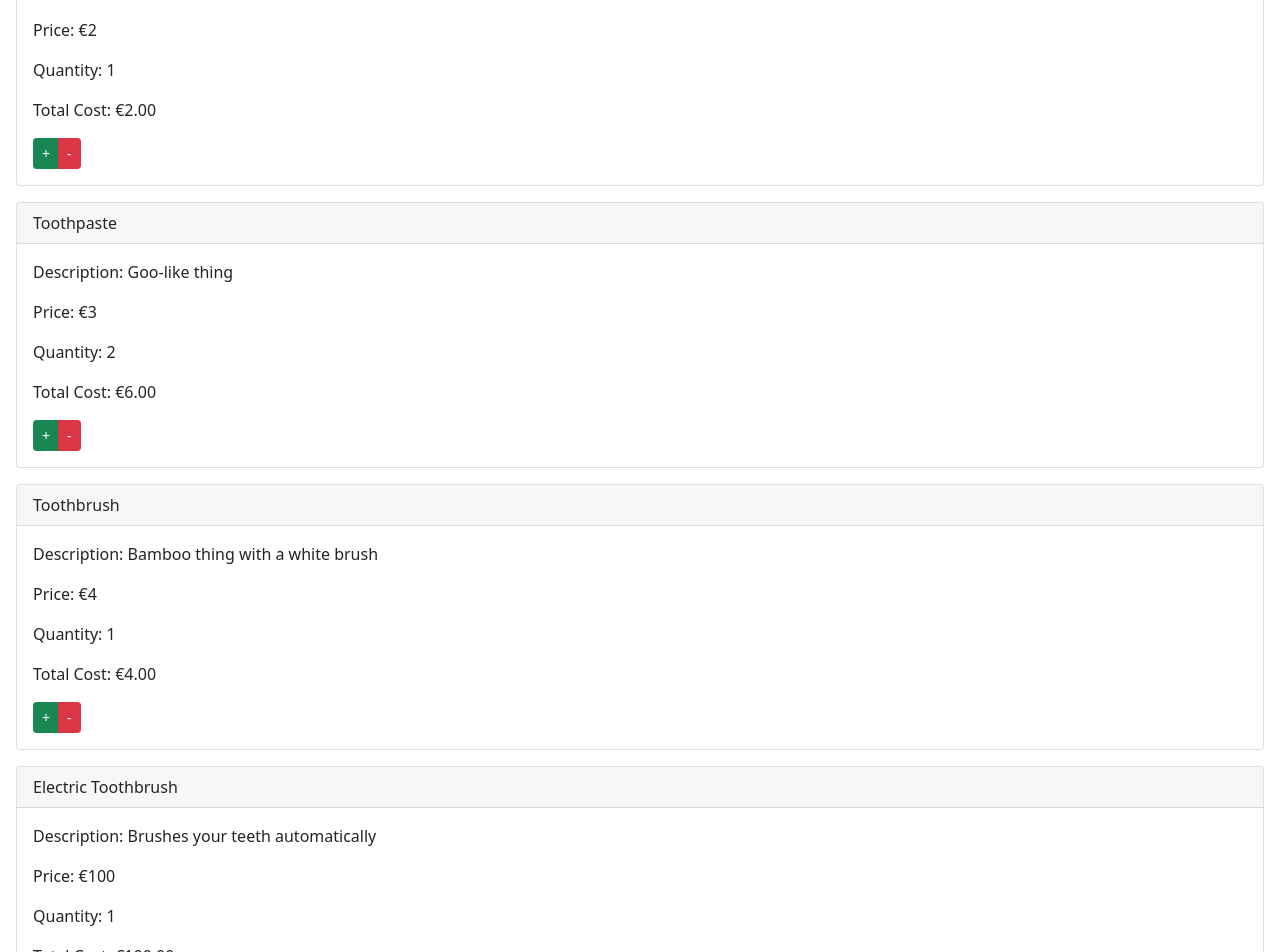
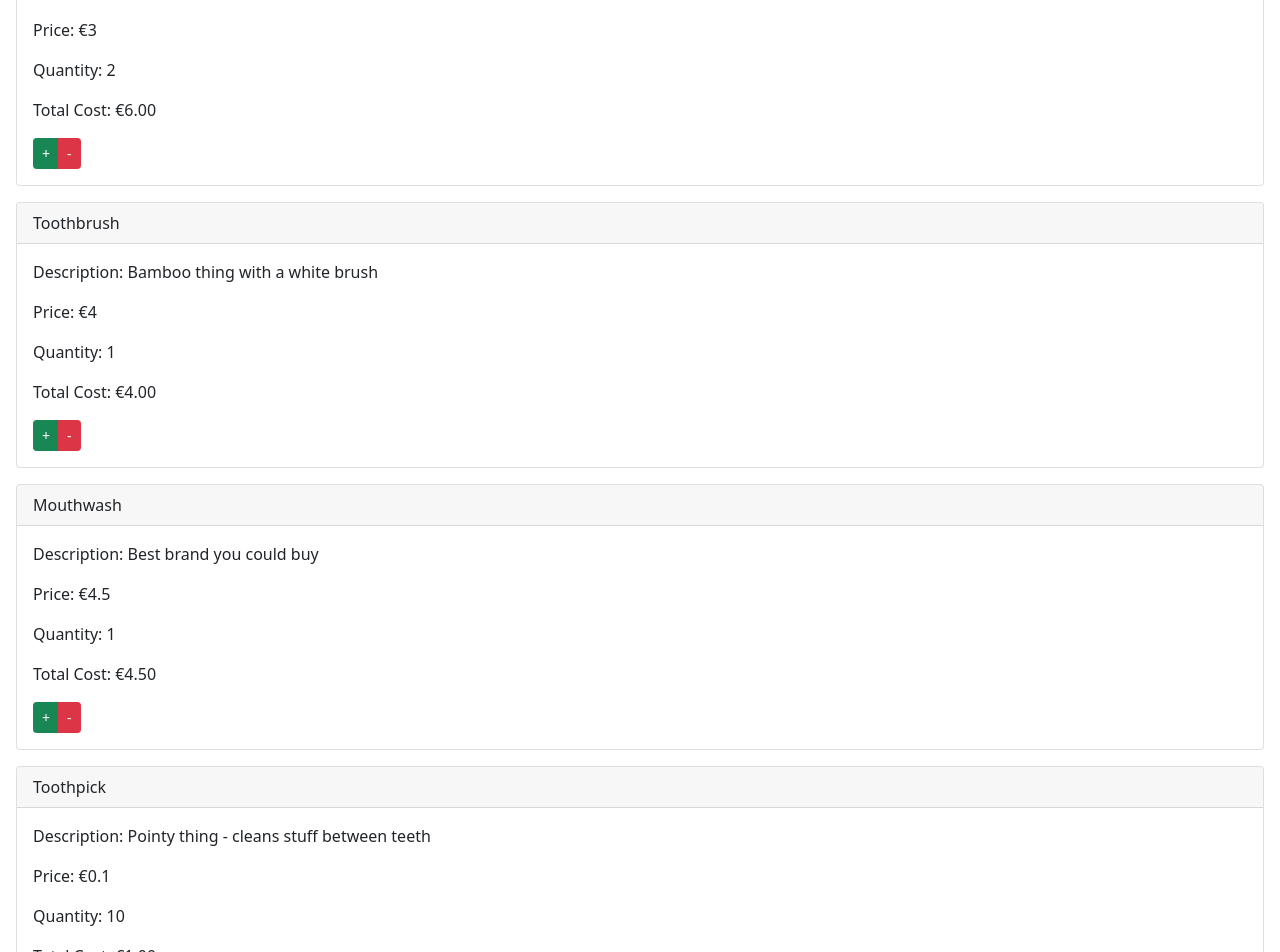
Before and after one commit to dev-deg/FullStackBootcamp, a React (Create React App) app: page / in a window 1280 px wide. Shown: the part 160-1112 px from the top of the page. Built offline with nearby package versions, Linux system fonts and the light colour scheme.

Commit message:
Loading cart items dynamically from array

```diff
--- a/src/components/cart.jsx
+++ b/src/components/cart.jsx
@@ -2,35 +2,44 @@ import React, { Component } from "react";
 import CartItem from "./cartItem";
 
 class Cart extends Component {
+  constructor(props) {
+    super(props);
+    this.state = {
+      cartItems: [
+        { name: "Toothpaste", desc: "Goo-like thing", price: 3, quantity: 2 },
+        {
+          name: "Toothbrush",
+          desc: "Bamboo thing with a white brush",
+          price: 4,
+          quantity: 1,
+        },
+        {
+          name: "Mouthwash",
+          desc: "Best brand you could buy",
+          price: 4.5,
+          quantity: 1,
+        },
+        {
+          name: "Toothpick",
+          desc: "Pointy thing - cleans stuff between teeth",
+          price: 0.1,
+          quantity: 10,
+        },
+      ],
+    };
+  }
   render() {
     return (
       <React.Fragment>
         <h1 className="text-center p-2">Shopping Cart</h1>
-        <CartItem name="Floss" desc="Teeth wire" price={2} quantity={1} />
-        <CartItem
-          name="Toothpaste"
-          desc="Goo-like thing"
-          price={3}
-          quantity={2}
-        />
-        <CartItem
-          name="Toothbrush"
-          desc="Bamboo thing with a white brush"
-          price={4}
-          quantity={1}
-        />
-        <CartItem
-          name="Electric Toothbrush"
-          desc="Brushes your teeth automatically"
-          price={100}
-          quantity={1}
-        />
-        <CartItem
-          name="Mouthwash"
-          desc="Best brand you could buy"
-          price={4.5}
-          quantity={1}
-        />
+        {this.state.cartItems.map((item) => (
+          <CartItem
+            name={item.name}
+            desc={item.desc}
+            price={item.price}
+            quantity={item.quantity}
+          />
+        ))}
       </React.Fragment>
     );
   }
```
